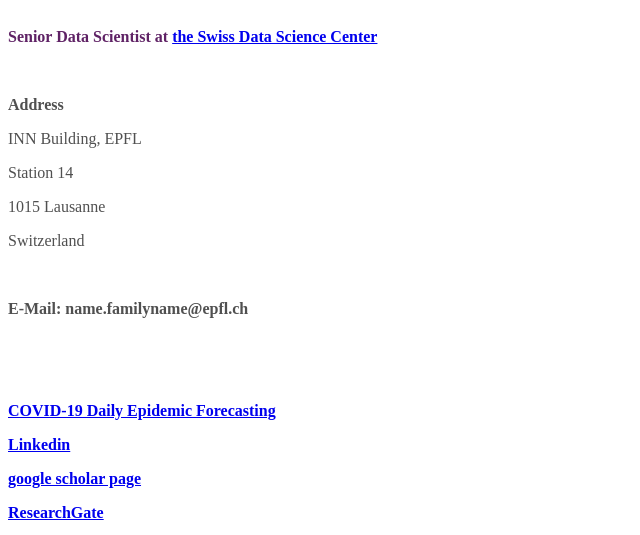
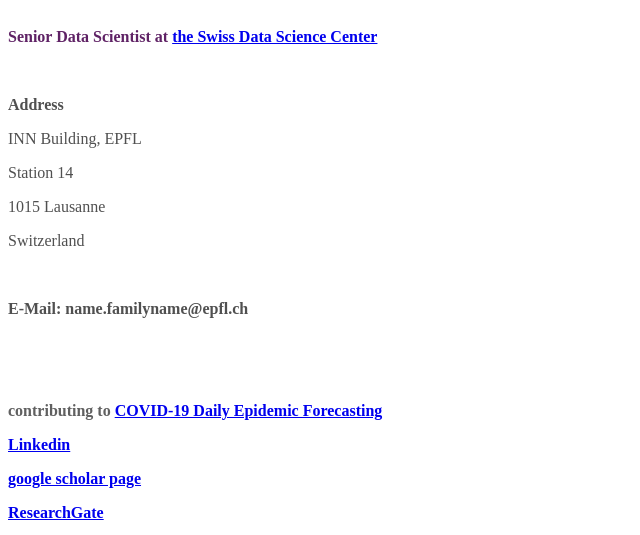
Before and after one commit to ekkrym/ekkrym.github.io, a plain HTML site: page index.html in a window 1280 px wide. Shown: the part 259-794 px from the top of the page, without its empty margins (0-640 px from the left). Drawn offline with Linux system fonts and the light colour scheme.

Commit message:
Update index.html

```diff
--- a/index.html
+++ b/index.html
@@ -13,7 +13,7 @@
 <p><span style="color: #505050;"><strong>E-Mail: name.familyname@epfl.ch</strong></span></p>
 <p>&nbsp;</p>
 <p>&nbsp;</p>
-<p><span style="color: #606060;"><strong><a href="https://renkulab.shinyapps.io/COVID-19-Epidemic-Forecasting/">COVID-19 Daily Epidemic Forecasting </a></strong></span></p>
+<p><span style="color: #606060;"><strong> contributing to <a href="https://renkulab.shinyapps.io/COVID-19-Epidemic-Forecasting/">COVID-19 Daily Epidemic Forecasting </a></strong></span></p>
 <p><span style="color: #606060;"><strong><a href="https://www.linkedin.com/in/ekkrym/">Linkedin </a></strong></span></p>
 <p><span style="color: #606060;"><strong><a href="https://scholar.google.de/citations?hl=ru&amp;user=4N0hFQoAAAAJ&amp;view_op=list_works&amp;gmla=AJsN-F6rizbZHmEk8fW0iqlOMR1lctN_JAJiiO2wscVAJIkA44A6U2EEDkpuHlbwBLuEA5uVQV_c8QnCBzmXnTerUYZ6GLRV4O-B-b8kEThVGkyrkMCsk9TGvH06GKfIxmBt4jBbBj08Kg2JKWJ1KxqQ_u7KnAklVg">google scholar page</a></strong></span></p>
 <p><span style="color: #606060;"><strong><a href="https://www.researchgate.net/profile/Ekaterina_Krymova2">ResearchGate </a></strong></span></p>
```
